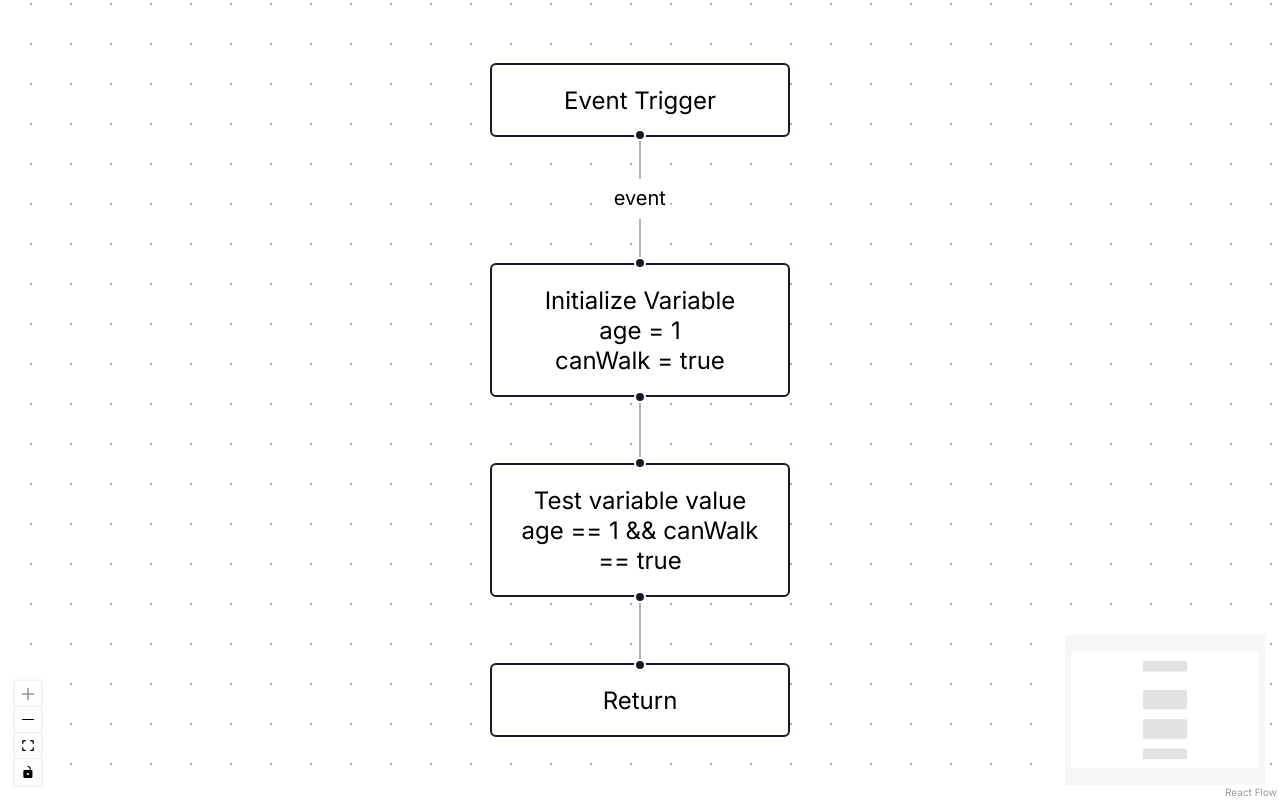
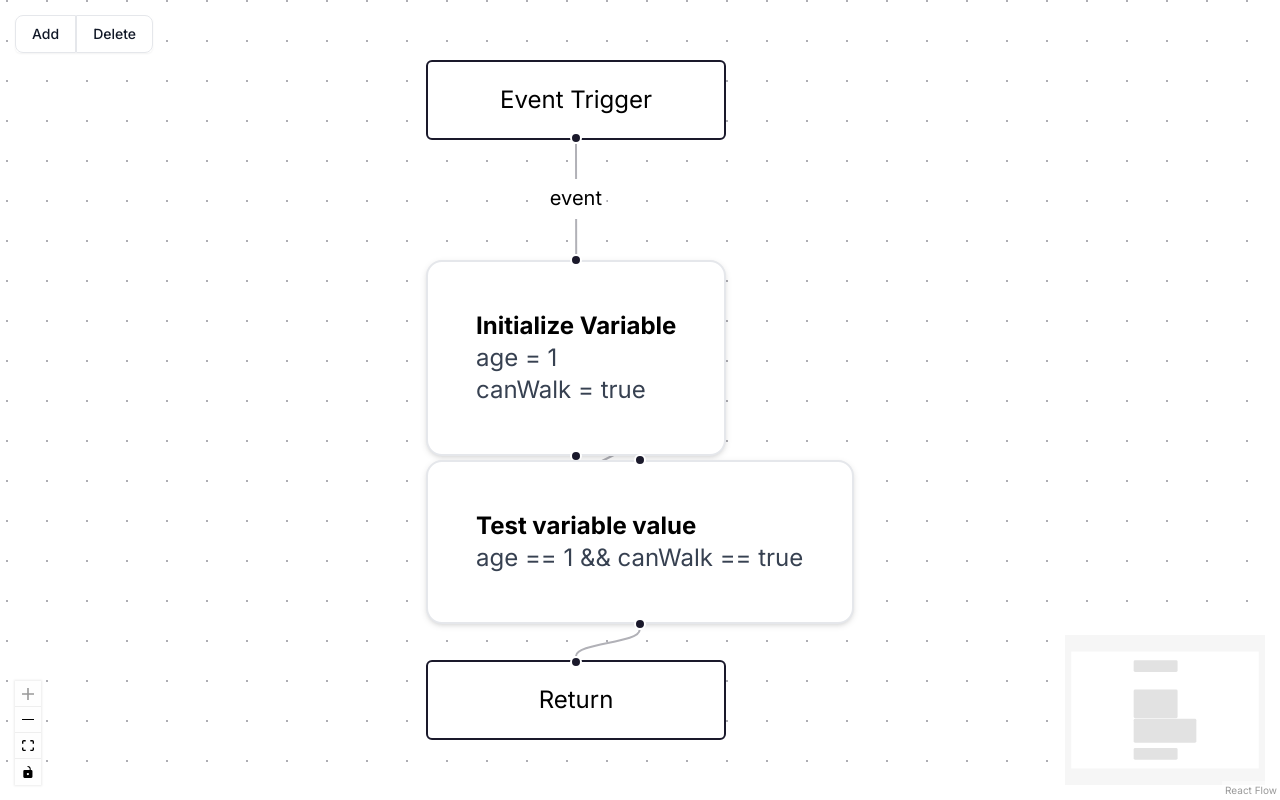
Before and after one commit to jakemoresca/ActionFlow, a Next.js app in the folder actionFlow.editor/: page / in a window 1280 px wide. Built offline with nearby package versions, Linux system fonts and the light colour scheme.

Commit message:
add tailwind css

```diff
--- a/actionFlow.editor/package.json
+++ b/actionFlow.editor/package.json
@@ -18,8 +18,11 @@
     "@types/node": "^20",
     "@types/react": "^18",
     "@types/react-dom": "^18",
+    "autoprefixer": "^10.4.19",
     "eslint": "^8",
     "eslint-config-next": "14.1.3",
+    "postcss": "^8.4.39",
+    "tailwindcss": "^3.4.4",
     "typescript": "^5"
   }
 }
--- /dev/null
+++ b/actionFlow.editor/postcss.config.js
@@ -0,0 +1,6 @@
+module.exports = {
+  plugins: {
+    tailwindcss: {},
+    autoprefixer: {},
+  },
+}
--- a/actionFlow.editor/src/app/globals.css
+++ b/actionFlow.editor/src/app/globals.css
@@ -1,3 +1,7 @@
+@tailwind base;
+@tailwind components;
+@tailwind utilities;
+
 :root {
   --max-width: 1100px;
   --font-mono: ui-monospace, Menlo, Monaco;
@@ -24,3 +28,7 @@ a {
   color: inherit;
   text-decoration: none;
 }
+
+.selected {
+  @apply rounded-lg ring ring-blue-500;
+}
--- a/actionFlow.editor/src/components/Flow.tsx
+++ b/actionFlow.editor/src/components/Flow.tsx
@@ -8,6 +8,7 @@ import {
   useNodesState,
   useEdgesState,
   type OnConnect,
+  Panel,
 } from "@xyflow/react";
 
 import "@xyflow/react/dist/style.css";
@@ -33,13 +34,27 @@ export default function App() {
       edgeTypes={edgeTypes}
       onEdgesChange={onEdgesChange}
       onConnect={onConnect}
-      edgesReconnectable={false}
-      edgesFocusable={false}
+      nodesConnectable={true}
+      nodesDraggable={true}
+      elementsSelectable={true}
       fitView
+      className="bg-white dark:bg-gray-900 antialiased"
     >
       <Background />
       <MiniMap />
       <Controls />
+      <Panel position="top-left">
+
+        <div className="inline-flex rounded-md shadow-sm" role="group">
+          <button type="button" className="px-4 py-2 text-sm font-medium text-gray-900 bg-white border border-gray-200 rounded-s-lg hover:bg-gray-100 hover:text-blue-700 focus:z-10 focus:ring-2 focus:ring-blue-700 focus:text-blue-700 dark:bg-gray-800 dark:border-gray-700 dark:text-white dark:hover:text-white dark:hover:bg-gray-700 dark:focus:ring-blue-500 dark:focus:text-white">
+            Add
+          </button>
+          <button type="button" className="px-4 py-2 text-sm font-medium text-gray-900 bg-white border border-gray-200 rounded-e-lg hover:bg-gray-100 hover:text-blue-700 focus:z-10 focus:ring-2 focus:ring-blue-700 focus:text-blue-700 dark:bg-gray-800 dark:border-gray-700 dark:text-white dark:hover:text-white dark:hover:bg-gray-700 dark:focus:ring-blue-500 dark:focus:text-white">
+            Delete
+          </button>
+        </div>
+
+      </Panel>
     </ReactFlow>
   );
 }
--- a/actionFlow.editor/src/components/nodes/ConditionSection.tsx
+++ b/actionFlow.editor/src/components/nodes/ConditionSection.tsx
@@ -4,5 +4,5 @@ export type ConditionSectionData = {
 }
 
 export default function ConditionSection({condition}: ConditionSectionData) {
-    return (condition ? <div>{condition}</div> : <div></div>)
+    return (condition ? <p className="text-xs font-normal text-gray-700 dark:text-gray-400">{condition}</p> : <div></div>)
 }
--- a/actionFlow.editor/src/components/nodes/VariableNode.tsx
+++ b/actionFlow.editor/src/components/nodes/VariableNode.tsx
@@ -21,7 +21,7 @@ export default function VariableNode({
       return properties;
 
     for (const key in data.properties) {
-      properties.push(<div key={`variable_1_${key}`}>{key} = {data.properties[key]} </div>)
+      properties.push(<p key={`variable_1_${key}`} className="text-xs font-normal text-gray-700 dark:text-gray-400">{key} = {data.properties[key]} </p>)
     }
 
     return properties;
@@ -29,9 +29,9 @@ export default function VariableNode({
 
   return (
     // We add this class to use the same styles as React Flow's default nodes.
-    <div className="react-flow__node-default">
+    <div className="block max-w-sm p-6 bg-white border border-gray-200 rounded-lg shadow hover:bg-gray-100 dark:bg-gray-800 dark:border-gray-700 dark:hover:bg-gray-700">
       <Handle type="target" position={Position.Top} />
-      <div>{data.label}</div>
+      <h5 className="text-xs font-bold dark:text-white">{data.label}</h5>
 
       <ConditionSection condition={data.condition} />
       {renderProperties(data)}
--- /dev/null
+++ b/actionFlow.editor/tailwind.config.js
@@ -0,0 +1,10 @@
+/** @type {import('tailwindcss').Config} */
+module.exports = {
+  content: ["./src/**/*.{js,ts,jsx,tsx,mdx}",],
+  theme: {
+    extend: {},
+  },
+  plugins: [],
+  important: true,
+  darkMode: 'media'
+}
```
Also changed, not shown: 1 other file (tests, documents, lock files or other folders).
